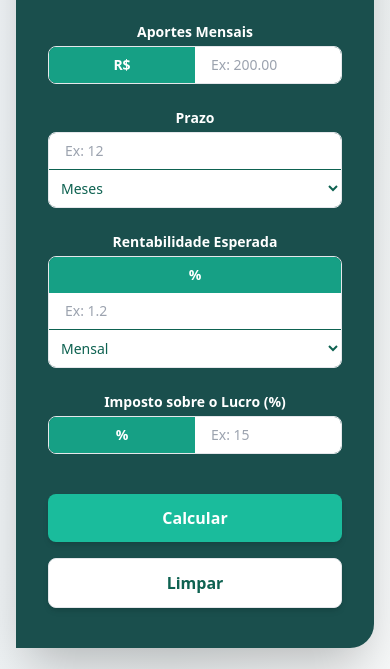
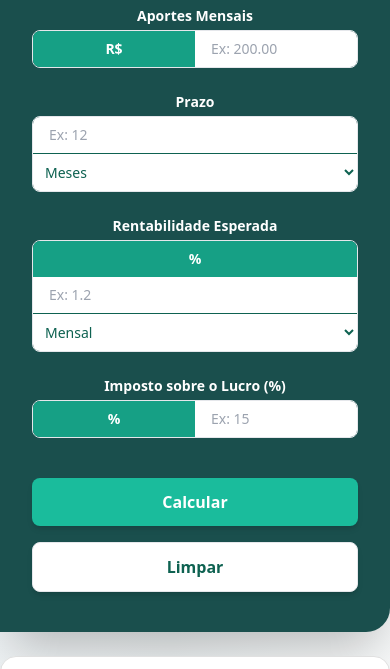
Before and after one commit to ArthurSenna25/investment-calculator, a website built with Vite: page index.html in a window 390 px wide. Shown: the part 306-975 px from the top of the page. Built offline with nearby package versions, Linux system fonts and the light colour scheme.

Commit message:
fix: fixed padding issue on mobile version

```diff
--- a/index.html
+++ b/index.html
@@ -14,7 +14,7 @@
     class="min-h-screen bg-gradient-to-br from-[#F0F4F7] via-[#ECF0F1] to-white text-[#1A4F4D] font-sans overflow-x-hidden"
   >
     <div
-      class="grid grid-cols-1 md:grid-cols-2 lg:grid-cols-3 gap-6 min-h-screen p-4 md:p-0"
+      class="grid grid-cols-1 md:grid-cols-2 lg:grid-cols-3 gap-6 min-h-screen p md:p-0"
     >
       <aside
         class="bg-[#1A4F4D] text-white px-8 py-10 flex flex-col justify-between shadow-2xl rounded-br-3xl"
```
